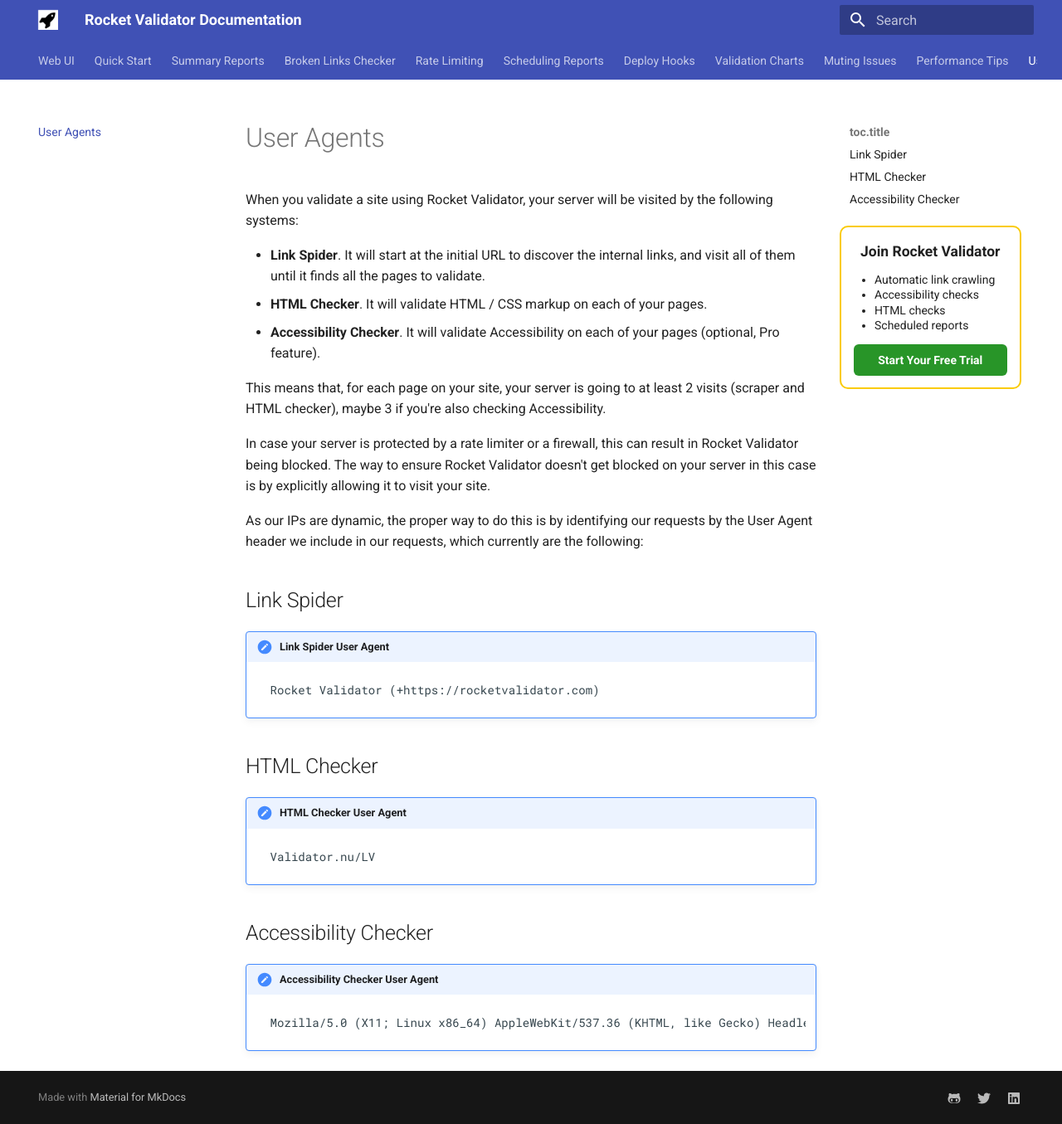
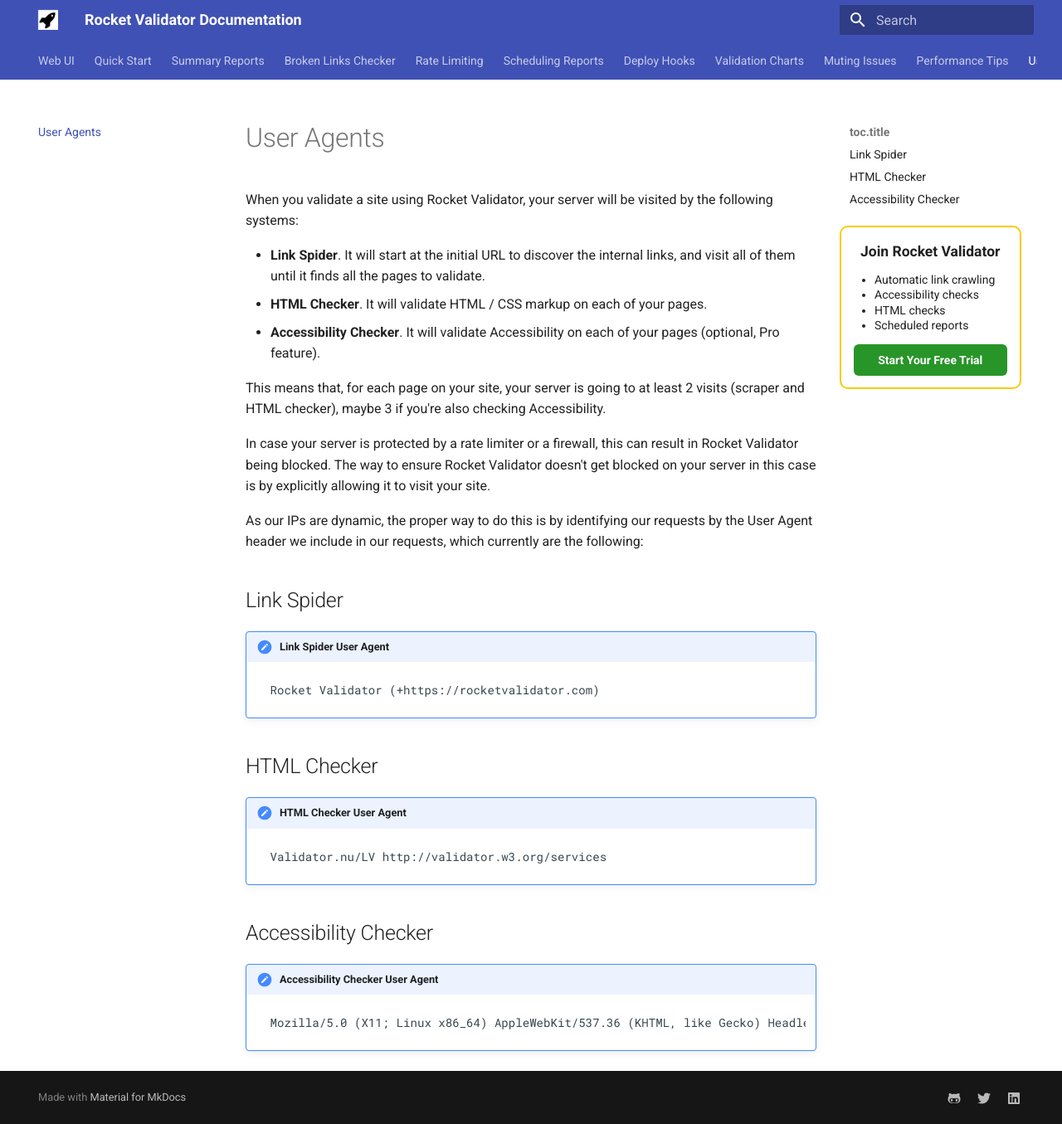
Before and after one commit to rocketvalidator/docs-rocketvalidator, an MkDocs documentation site: the page built from docs/user-agents.md, in a window 1280 px wide and 1355 px high. Shown: the whole window at 83% size. Built offline with MkDocs 1.6.1 and Material for MkDocs 9.7.7, drawn with Linux system fonts in a browser that asks for light colours; some of the changed lines change nothing that is shown.

Commit message:
update user agents

````diff
--- a/docs/user-agents.md
+++ b/docs/user-agents.md
@@ -23,7 +23,7 @@
 
 !!! note "HTML Checker User Agent"
     ```
-    Validator.nu/LV
+    Validator.nu/LV http://validator.w3.org/services
     ```
 
 ## Accessibility Checker
````
